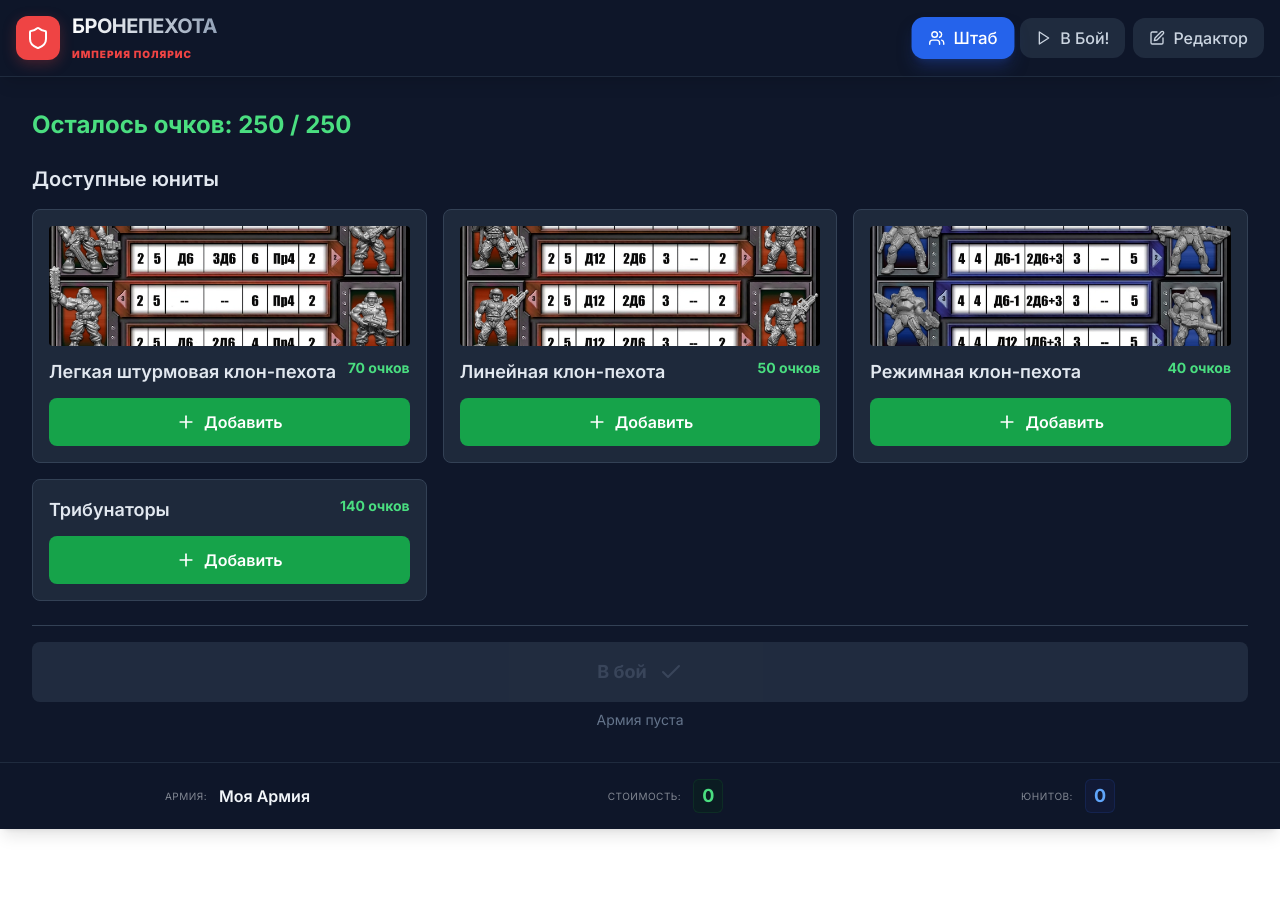
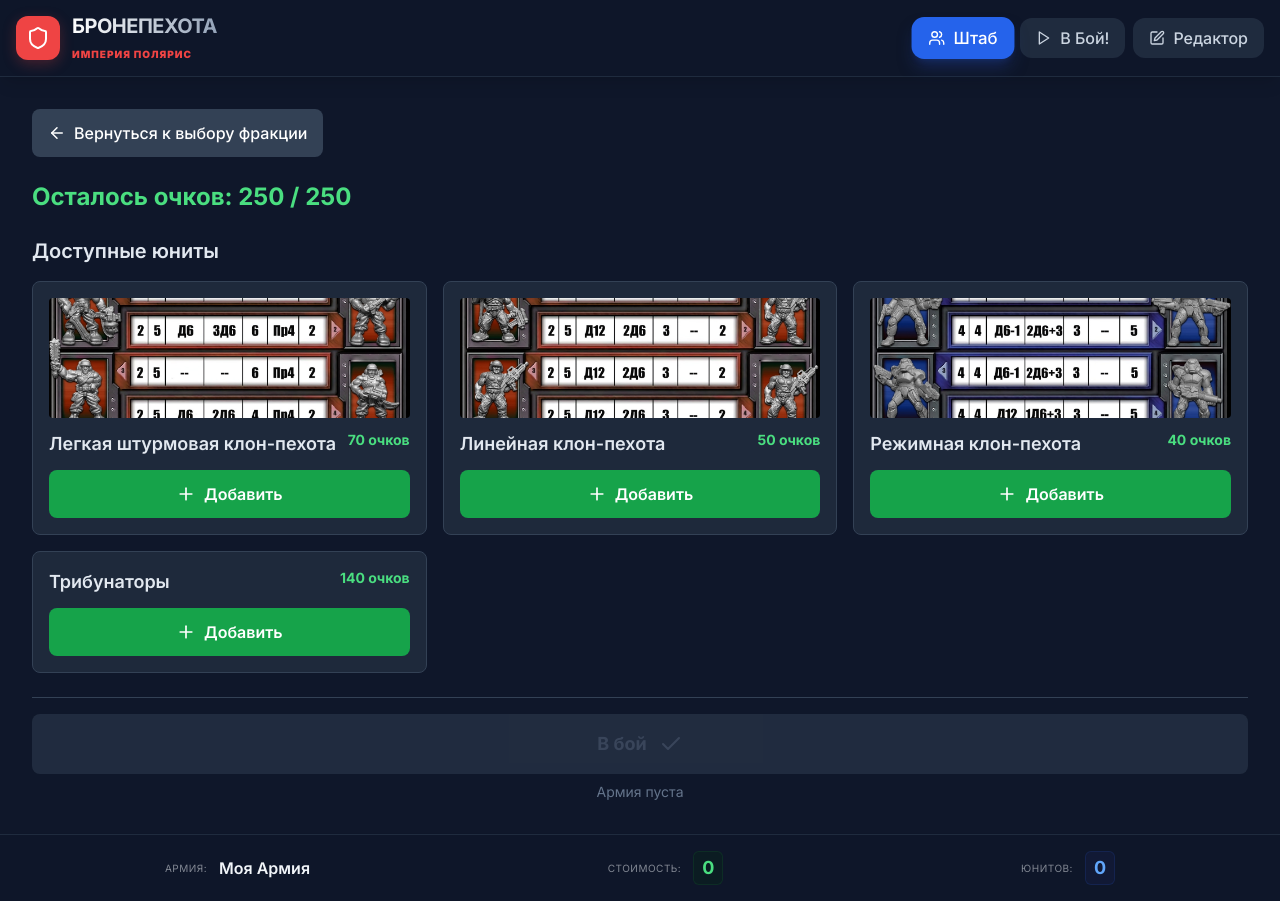
Before and after one commit to Luxor/bronepehota, a Next.js app: page / in a window 1280 px wide. Both pictures are taken after a click on the button "250". Before the commit the page ends 829 px from the top, so only its background shows below. Built offline with nearby package versions, Linux system fonts and the light colour scheme.

Commit message:
small fixes

```diff
--- a/src/components/ArmyBuilder.tsx
+++ b/src/components/ArmyBuilder.tsx
@@ -176,6 +176,15 @@ export default function ArmyBuilder({ army, setArmy, onEnterBattle }: ArmyBuilde
                 currentStep: 'battle',
               });
             })}
+            onBackToFactionSelect={() => {
+              setArmy({
+                ...army,
+                units: [],
+                totalCost: 0,
+                pointBudget: undefined,
+                currentStep: 'faction-select',
+              });
+            }}
           />
         )}
       </div>
--- a/src/components/FactionSelector.tsx
+++ b/src/components/FactionSelector.tsx
@@ -1,6 +1,6 @@
 'use client';
 
-import React, { useState, KeyboardEvent } from 'react';
+import React, { useState, KeyboardEvent, useEffect } from 'react';
 import type { Faction, FactionID } from '@/lib/types';
 
 interface FactionSelectorProps {
@@ -38,6 +38,13 @@ export function FactionSelector({
   loadError = null,
 }: FactionSelectorProps) {
   const [expandedFaction, setExpandedFaction] = useState<FactionID | null>(null);
+
+  // Auto-expand selected faction on mount or when it changes
+  useEffect(() => {
+    if (selectedFaction && expandedFaction !== selectedFaction) {
+      setExpandedFaction(selectedFaction);
+    }
+  }, [selectedFaction, expandedFaction]);
 
   const handleFactionClick = (factionId: FactionID) => {
     onFactionSelect(factionId);
@@ -125,6 +132,11 @@ export function FactionSelector({
                 )}
               </div>
 
+              {/* Motto - always visible */}
+              <p className="text-sm italic text-slate-400 mb-2" style={{ color: isSelected ? faction.color : undefined }}>
+                "{faction.motto}"
+              </p>
+
               {/* Color indicator bar */}
               <div className="h-1 rounded" style={{ backgroundColor: faction.color }}></div>
 
@@ -132,7 +144,6 @@ export function FactionSelector({
               {isExpanded && (
                 <div className="mt-4 space-y-2 text-sm text-slate-400">
                   <p>{faction.description}</p>
-                  <p className="italic">"{faction.motto}"</p>
                   <p className="text-xs">Родной мир: {faction.homeWorld}</p>
                 </div>
               )}
--- a/src/components/UnitSelector.tsx
+++ b/src/components/UnitSelector.tsx
@@ -2,7 +2,7 @@
 
 import React, { useState, KeyboardEvent } from 'react';
 import type { Faction, Squad, ArmyUnit, FactionID } from '@/lib/types';
-import { Check, X, Plus } from 'lucide-react';
+import { Check, X, Plus, ArrowLeft } from 'lucide-react';
 
 interface UnitSelectorProps {
   factions: Faction[];
@@ -13,6 +13,7 @@ interface UnitSelectorProps {
   onAddUnit: (squad: Squad) => void;
   onRemoveUnit: (instanceId: string) => void;
   onToBattle: () => void;
+  onBackToFactionSelect?: () => void;
   isLoading?: boolean;
   loadError?: string | null;
 }
@@ -39,6 +40,7 @@ export function UnitSelector({
   onAddUnit,
   onRemoveUnit,
   onToBattle,
+  onBackToFactionSelect,
   isLoading = false,
   loadError = null,
 }: UnitSelectorProps) {
@@ -106,14 +108,36 @@ export function UnitSelector({
   // Empty state
   if (availableSquads.length === 0) {
     return (
-      <div className="text-center p-12 bg-slate-800/50 rounded-lg">
-        <p className="text-slate-400 text-lg">Нет доступных юнитов</p>
+      <div className="text-center p-6 sm:p-12 bg-slate-800/50 rounded-lg space-y-6">
+        <p className="text-slate-400 text-base sm:text-lg">Для этой фракции пока нет доступных юнитов</p>
+        {onBackToFactionSelect && (
+          <button
+            onClick={onBackToFactionSelect}
+            className="w-full sm:w-auto px-4 sm:px-6 py-3 bg-slate-700 hover:bg-slate-600 active:bg-slate-500 text-white rounded-lg font-semibold transition-all flex items-center justify-center gap-2 mx-auto min-h-[48px] touch-manipulation"
+          >
+            <ArrowLeft size={20} className="flex-shrink-0" />
+            <span className="hidden sm:inline">Вернуться к выбору фракции</span>
+            <span className="sm:hidden">Назад к фракции</span>
+          </button>
+        )}
       </div>
     );
   }
 
   return (
     <div className="space-y-6">
+      {/* Back to faction select button */}
+      {onBackToFactionSelect && (
+        <button
+          onClick={onBackToFactionSelect}
+          className="w-full sm:w-auto px-3 sm:px-4 py-3 bg-slate-700 hover:bg-slate-600 active:bg-slate-500 text-white rounded-lg font-medium transition-all flex items-center justify-center gap-2 min-h-[48px] touch-manipulation"
+        >
+          <ArrowLeft size={18} className="flex-shrink-0" />
+          <span className="hidden sm:inline">Вернуться к выбору фракции</span>
+          <span className="sm:hidden">Назад к фракции</span>
+        </button>
+      )}
+
       {/* Budget display */}
       <div
         role="status"
--- a/src/data/factions.json
+++ b/src/data/factions.json
@@ -20,7 +20,7 @@
   {
     "id": "mercenaries",
     "name": "Наёмники и Мародеры",
-    "color": "#eab308",
+    "color": "#22c55e",
     "symbol": "Skull",
     "description": "Разношерстные группы вольных стрелков, дезертиров и искателей удачи. Они не принадлежат ни к одной из сторон конфликта и сражаются за того, кто больше заплатит. Их снаряжение — это смесь трофейных технологий и самодельных конструкций, что делает их непредсказуемыми и опасными противниками.",
     "homeWorld": "Внешнее Кольцо",
```
